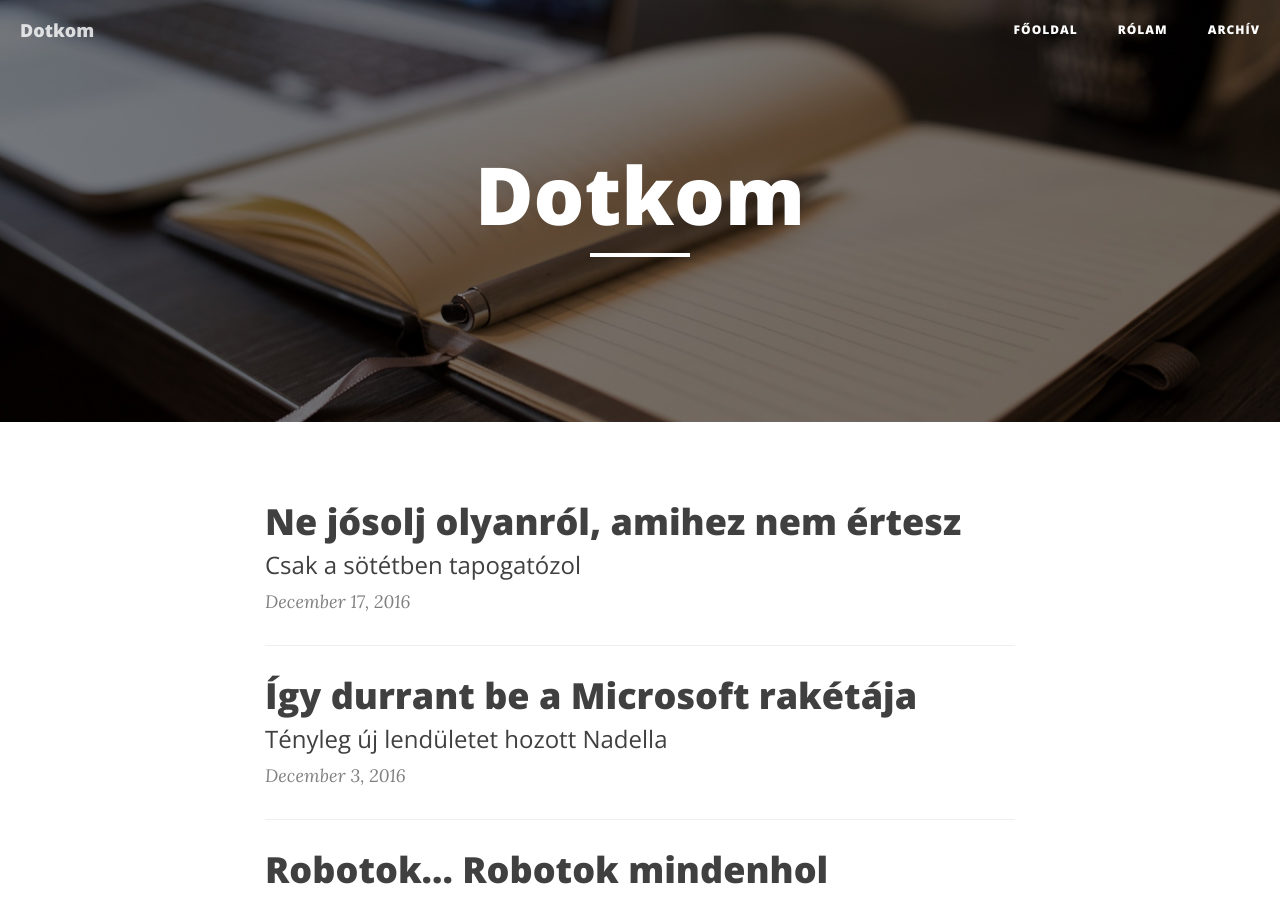
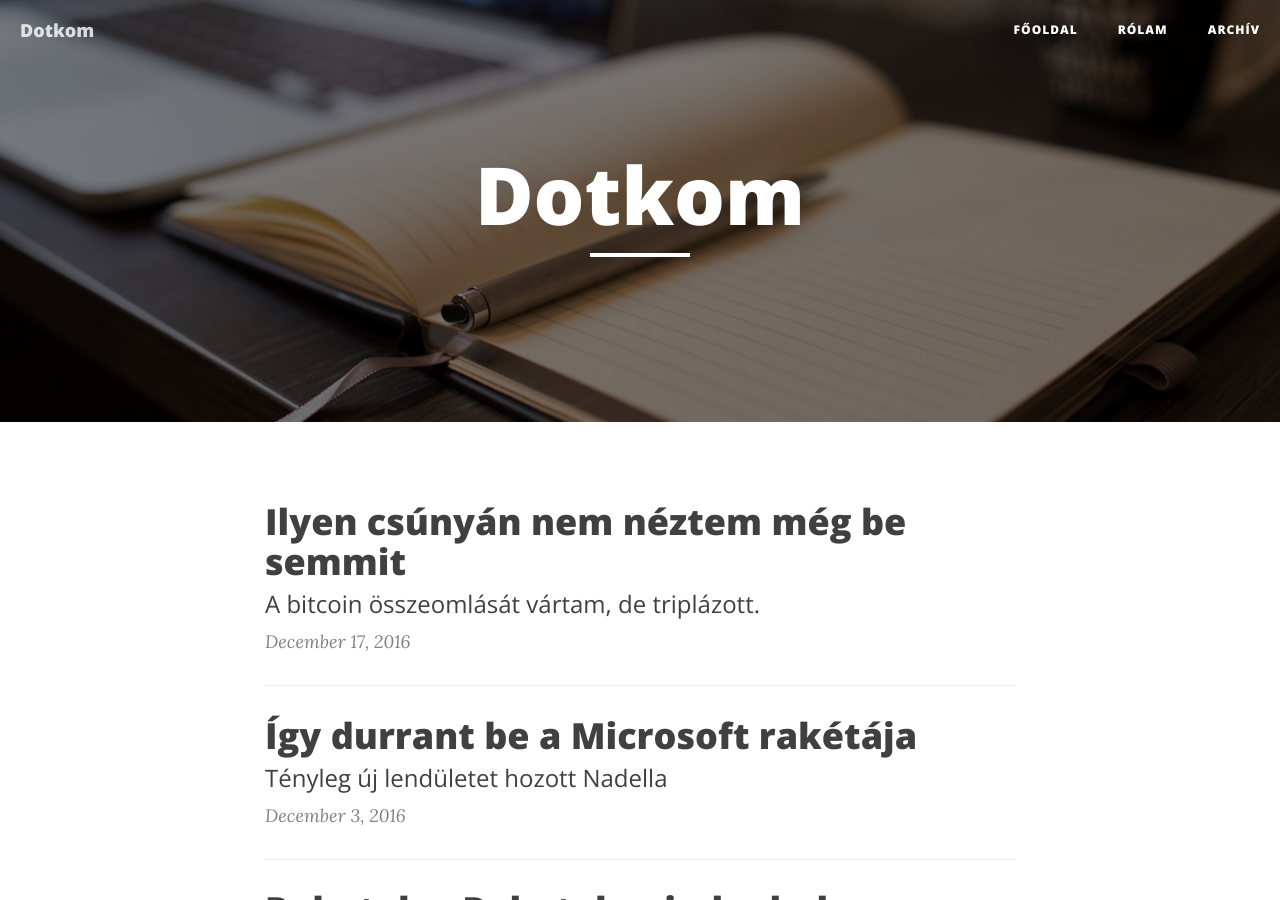
Before and after one commit to doktorjustice/doktorjustice.github.io, a Jekyll site: the page built from index.html, in a window 1280 px wide and 900 px high. Built offline with Jekyll 4.4.1, drawn with Linux system fonts in a browser that asks for light colours; nearby versions of some CDN libraries; the list of posts is cut into pages by our own code; comment, search, counter and statistics services are not loaded.

Commit message:
New title, corrections

```diff
--- a/_posts/2016-12-17-bitcoinlufi.md
+++ b/_posts/2016-12-17-bitcoinlufi.md
@@ -1,6 +1,6 @@
 ---
-title: Ne jósolj olyanról, amihez nem értesz
-subtitle: Csak a sötétben tapogatózol
+title: Ilyen csúnyán nem néztem még be semmit
+subtitle: A bitcoin összeomlását vártam, de triplázott.
 date: 2016-12-17
 header-img: img/night_fisherman.jpg
 ---
@@ -26,7 +26,7 @@ Emlékeztem persze, hogy írtam egy nem túl pozitív hangvételű bejegyzést a
 
 Azt is érdemes leszögezni, hogy ha hasonló meggyőződéssel állítottam volna, hogy a bitcoin ára biztosan meg fog háromszorozódni, az pont ugyanígy helytelen lett volna. Az árfolyam emelkedése ráadásul önmagában nem teszi igazolttá azt sem, hogy a bitcoin a világ jegybanki pénzeit teljesen kiszorító, mindenható digitális pénzzé válna, megcáfolva minden károgót és kritikust.
 
-Visszaolvasva a 2015-ös bejegyzést, és lehántva róla a sallangokat (van bőven), két szempont rajzolódik ki::
+Visszaolvasva a 2015-ös bejegyzést, és lehántva róla a sallangokat (van bőven), két szempont rajzolódik ki:
 
 1. A bitcoin, mint pénzügyi eszköz illanékony hitre épül, ami rendkívül kockázatossá teszi, emiatt pedig réteg jelenség maradhat.
 2. A bitcoin alapját képező rendszer (blockchain) viszont hosszú távon is hasznos és életképes technológia, aminek helye lesz a világban.
```
